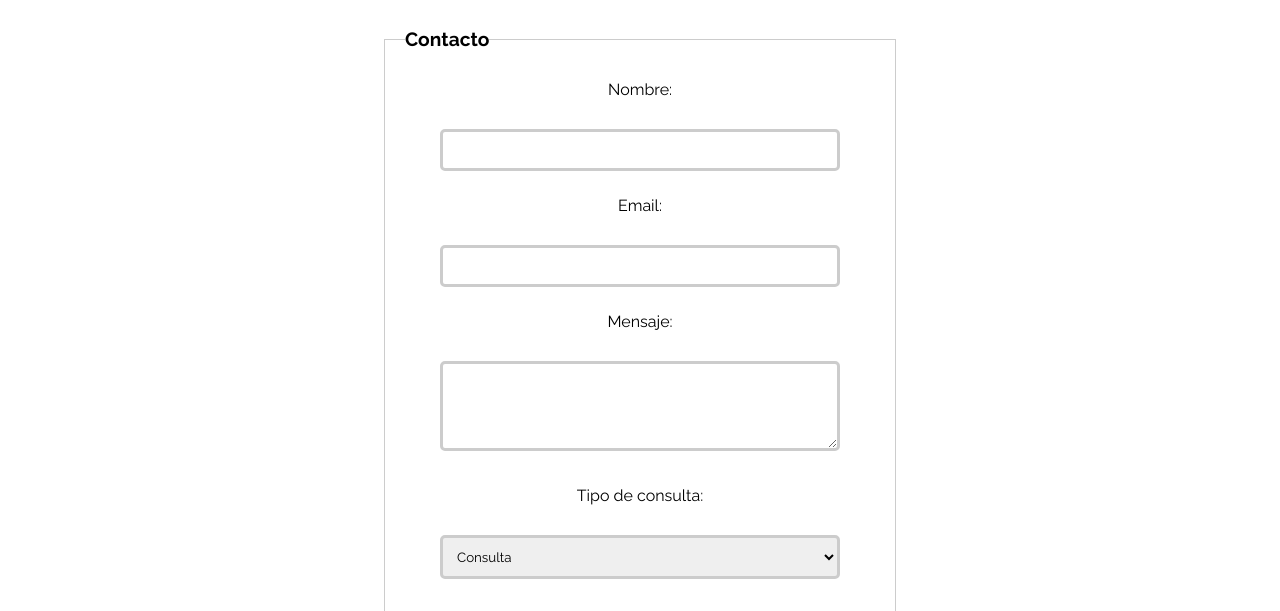
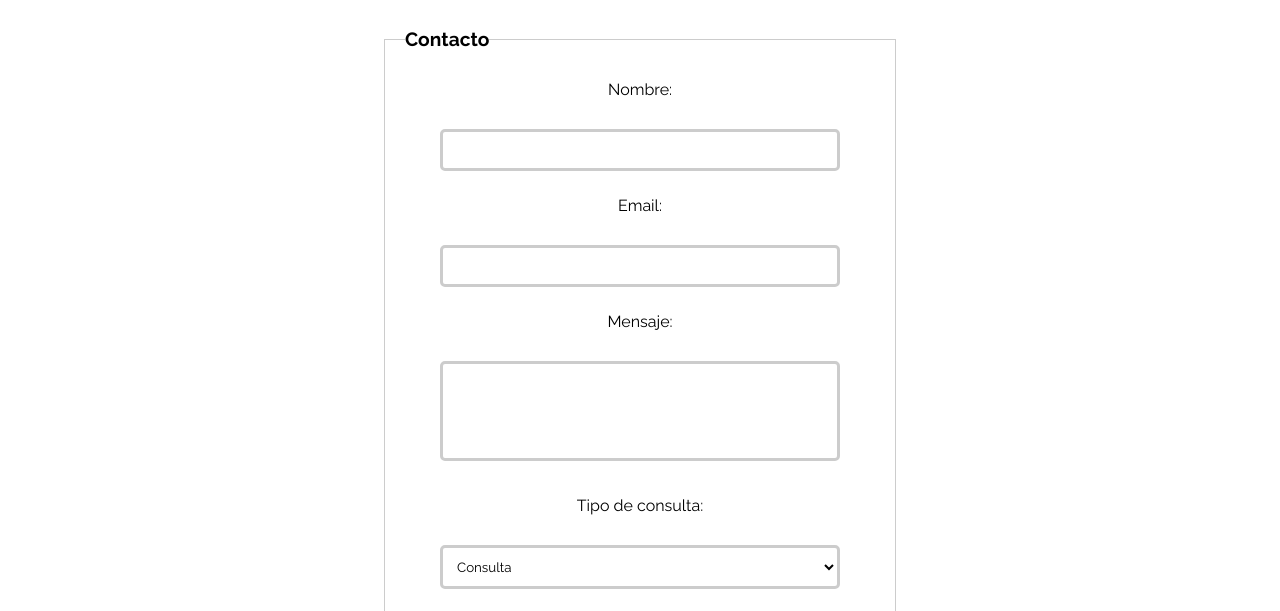
Before and after one commit to Gaston2023/proyectoCac, a plain HTML site: page templates/contacto.html in a window 1280 px wide. Shown: the part 181-792 px from the top of the page. Drawn offline with Linux system fonts and the light colour scheme; files whose address does not match are found by name.

Commit message:
Cambios en contacto

```diff
--- a/assets/styles.css
+++ b/assets/styles.css
@@ -459,6 +459,12 @@ textarea {
     margin: 25px auto;
 }
 
+textarea{
+    resize: none;
+    height: 100px;
+
+}
+
 .selector{
     width: 500px;
     margin: 10px auto;
@@ -473,6 +479,7 @@ select{
     border: 3px solid #ccc;
     border-radius: 5px;
     margin: 25px auto;
+    background-color: white;
 }
 
 button {
```
